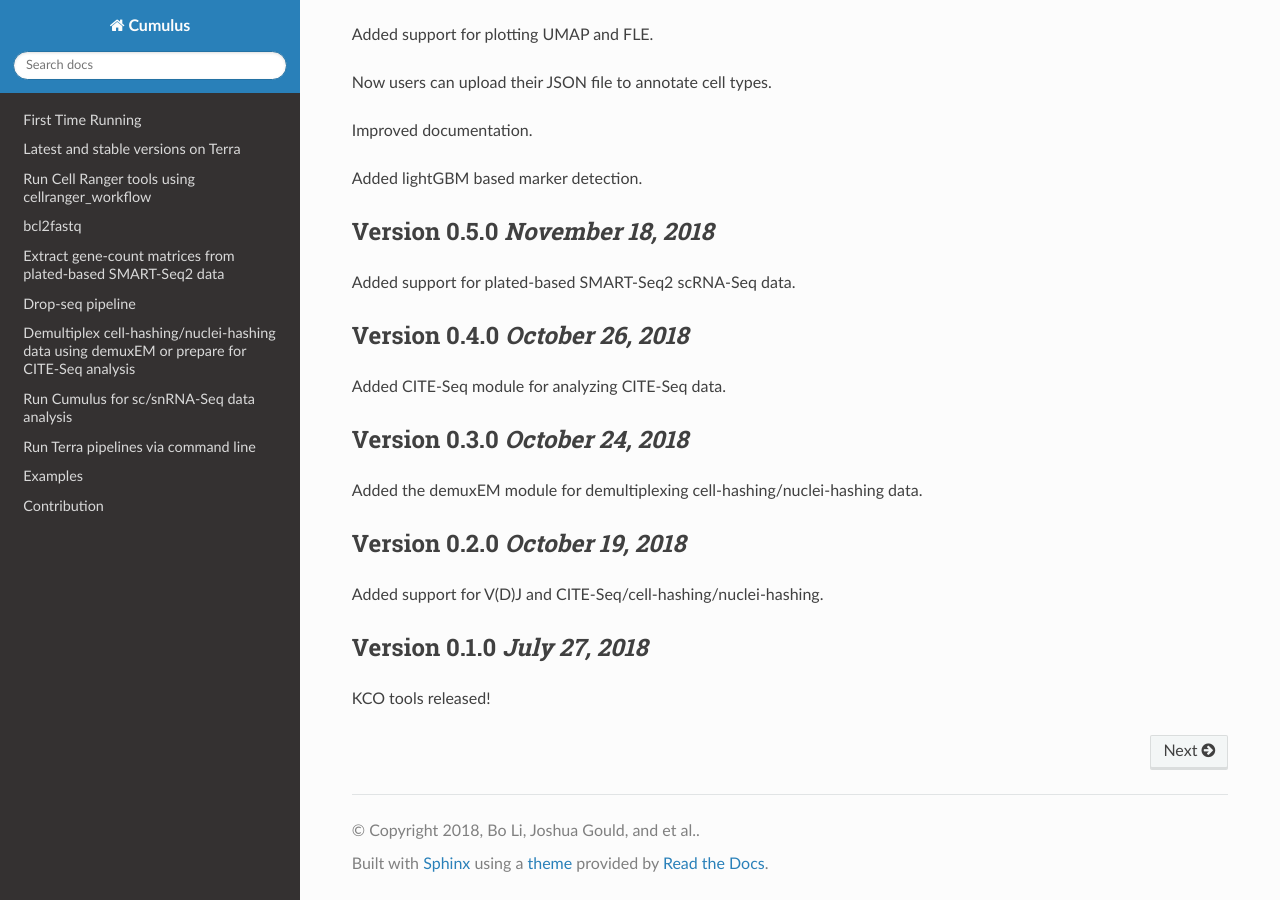
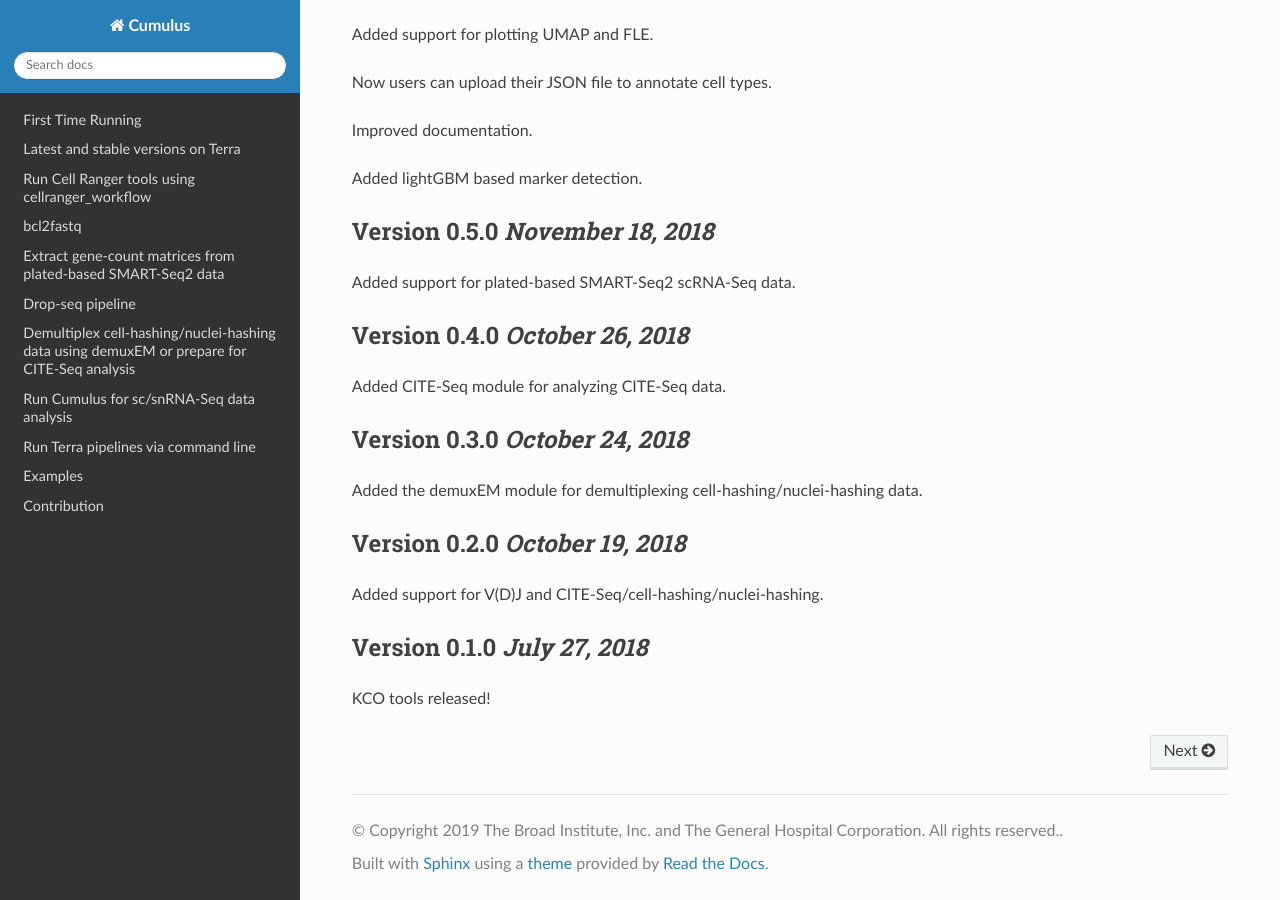
Before and after one commit to lilab-bcb/cumulus, a Sphinx documentation site: the page built from docs/index.rst, in a window 1280 px wide and 900 px high, scrolled down 939 px. Built offline with Sphinx 7.4.7 and the Read the Docs theme 2.0.0, drawn with Linux system fonts in a browser that asks for light colours.

Commit message:
Updated copyright

```diff
--- a/docs/conf.py
+++ b/docs/conf.py
@@ -20,8 +20,8 @@
 # -- Project information -----------------------------------------------------
 
 project = 'Cumulus'
-copyright = '2018, Bo Li, Joshua Gould, and et al.'
-author = 'Bo Li, Joshua Gould, and et al.'
+copyright = '2019 The Broad Institute, Inc. and The General Hospital Corporation. All rights reserved.'
+author = 'Yiming Yang, Joshua Gould and Bo Li'
 
 # The short X.Y version
 version = ''
```
